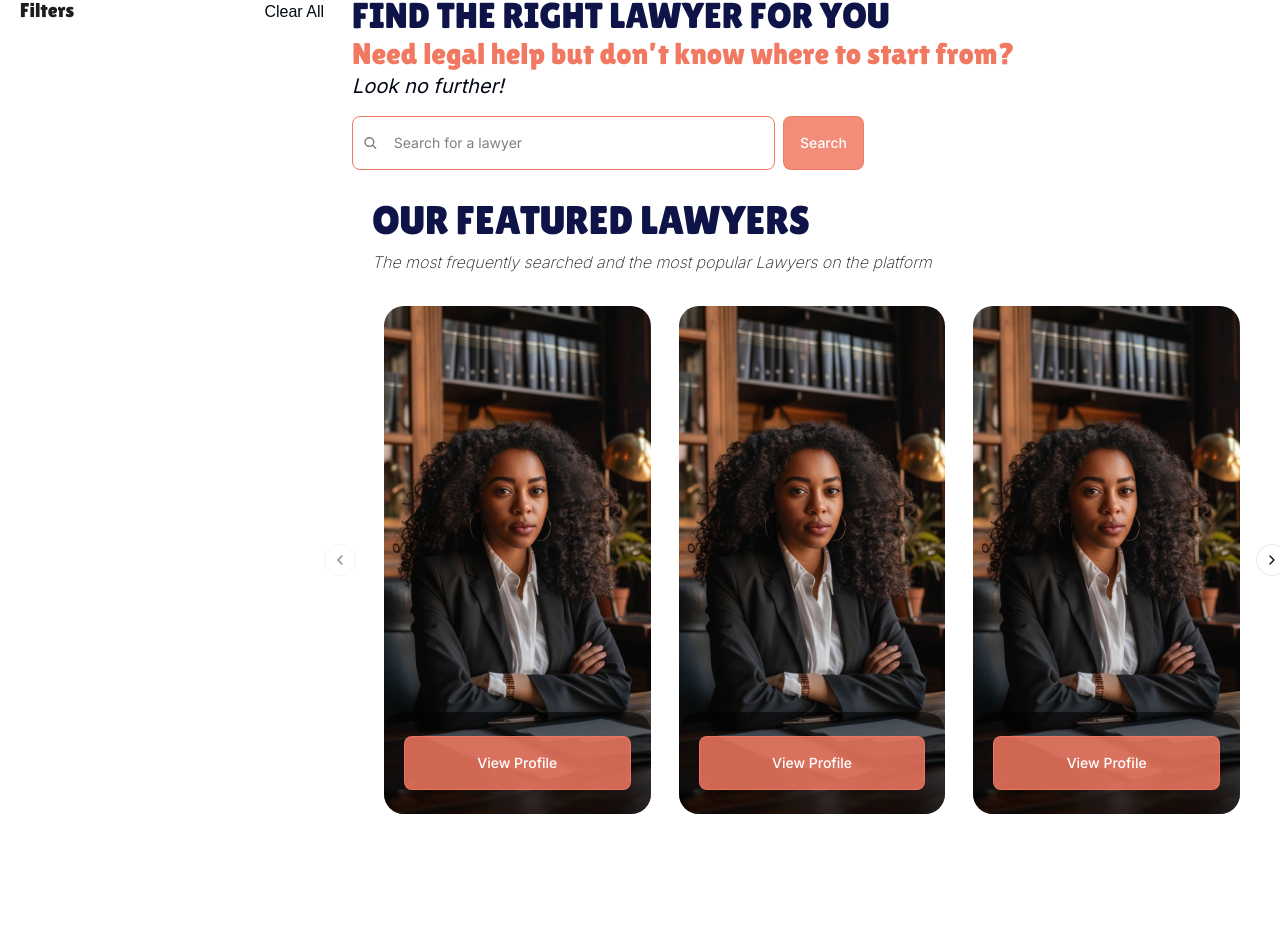
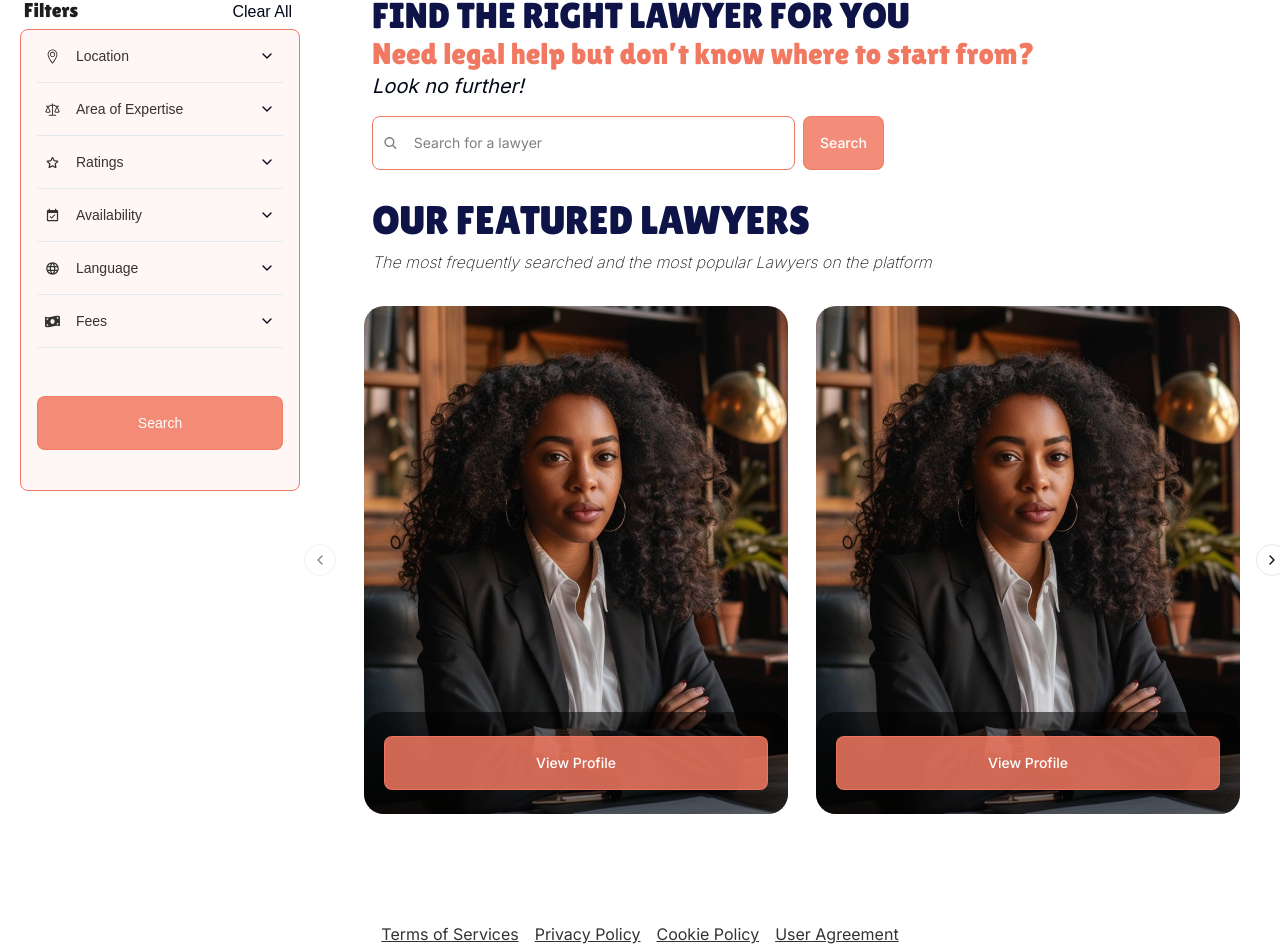
Before and after one commit to Project-legalease/legalease-client, a Next.js app: page /lawyers/find in a window 1280 px wide. Shown: the part 185-1137 px from the top of the page. Built offline with nearby package versions, Linux system fonts and the light colour scheme; a web font is replaced by a local one.

Commit message:
update: find a lawyer

```diff
--- a/components/home/featured-lawyers.tsx
+++ b/components/home/featured-lawyers.tsx
@@ -7,6 +7,7 @@ import {
   CarouselNext,
   CarouselPrevious,
 } from "@/components/ui/carousel";
+import { cn } from "@/lib/utils";
 import { usePathname } from "next/navigation";
 
 const featured: { img: string; desc: string }[] = [
@@ -41,10 +42,20 @@ function FeaturedLawyers(): React.JSX.Element {
   return (
     <div className="py-5 px-5 mb-10">
       <div className="w-full max-w-6xl mx-auto">
-        <h1 className="font-lilita text-primary-blue48 text-[2.5em]">
+        <h1
+          className={cn(
+            "font-lilita text-primary-blue48 text-[2.5em]",
+            pathname.startsWith("/lawyers/find") ? "pl-5" : "text-center"
+          )}
+        >
           OUR FEATURED LAWYERS
         </h1>
-        <h6 className="text-primary-dark1E font-extralight italic mb-8">
+        <h6
+          className={cn(
+            "text-primary-dark1E font-extralight italic mb-8",
+            pathname.startsWith("/lawyers/find") ? "pl-5" : "text-center"
+          )}
+        >
           The most frequently searched and the most popular Lawyers on the
           platform
         </h6>
@@ -59,7 +70,12 @@ function FeaturedLawyers(): React.JSX.Element {
             {featured.map((feature, index) => (
               <CarouselItem
                 key={index}
-                className="md:basis-1/2 lg:basis-1/3 pl-4 lg:pl-7"
+                className={cn(
+                  "md:basis-1/2 pl-4 lg:pl-7",
+                  pathname.startsWith("/lawyers/find")
+                    ? "lg:basis-1/2"
+                    : "lg:basis-1/3"
+                )}
               >
                 <div
                   key={index}
--- a/components/lawyers/display-lawyers.tsx
+++ b/components/lawyers/display-lawyers.tsx
@@ -4,8 +4,8 @@ import SearchField from "./search-field";
 
 export default function DisplayLawyers(): React.JSX.Element {
   return (
-    <div className="max-w-6xl w-full ">
-      <section className="w-fit">
+    <div className="w-full">
+      <section className="w-fit pl-10">
         <h2 className="uppercase text-4xl text-primary-blue48 font-lilita">
           FIND THE RIGHT LAWYER FOR YOU
         </h2>
--- a/components/lawyers/filter-search.tsx
+++ b/components/lawyers/filter-search.tsx
@@ -20,7 +20,7 @@ import {
   DropdownMenuTrigger,
 } from "@/components/ui/dropdown-menu";
 import { zodResolver } from "@hookform/resolvers/zod";
-import { useForm } from "react-hook-form";
+import { UseFormReturn, useForm } from "react-hook-form";
 import { z } from "zod";
 import { TfiLocationPin } from "react-icons/tfi";
 import { MdEventAvailable, MdOutlineLanguage } from "react-icons/md";
@@ -29,7 +29,7 @@ import { IoSearch } from "react-icons/io5";
 import { FaMoneyBillWave } from "react-icons/fa6";
 import { GoLaw } from "react-icons/go";
 
-interface FilterFieldProps {
+ export interface FilterFieldProps {
   value:
     | "location"
     | "expertise"
@@ -40,9 +40,17 @@ interface FilterFieldProps {
   label: string;
   placeholder: string;
   icon: React.JSX.Element;
+  form: UseFormReturn<{
+    location: string;
+    expertise: string;
+    ratings: string;
+    availability: string;
+    language: string;
+    fees: string;
+}, any, undefined>
 }
 
-const formSchema = z.object({
+export const formSchema = z.object({
   location: z.string({ required_error: "Location is required" }).trim(),
   expertise: z.string({ required_error: "Expertise is required" }).trim(),
   ratings: z.string({ required_error: "ratings is required" }),
@@ -51,26 +59,13 @@ const formSchema = z.object({
   fees: z.string({ required_error: "Location is required" }).trim(),
 });
 
-export default function FilterSearch(): React.JSX.Element {
-  const [loading, setLoading] = useState(false);
 
-  const form = useForm<z.infer<typeof formSchema>>({
-    resolver: zodResolver(formSchema),
-    defaultValues: {
-      location: "",
-      expertise: "",
-      ratings: "",
-      availability: "",
-      language: "",
-      fees: "",
-    },
-  });
 
-  function FilterFields({
+export function FilterFields({
   value,
   label,
   placeholder,
-    icon,
+  icon, form
 }: FilterFieldProps): React.JSX.Element {
   return (
     <AccordionItem value={value}>
@@ -102,6 +97,21 @@ export default function FilterSearch(): React.JSX.Element {
   );
 }
 
+export default function FilterSearch(): React.JSX.Element {
+  const [loading, setLoading] = useState(false);
+
+  const form = useForm<z.infer<typeof formSchema>>({
+    resolver: zodResolver(formSchema),
+    defaultValues: {
+      location: "",
+      expertise: "",
+      ratings: "",
+      availability: "",
+      language: "",
+      fees: "",
+    },
+  });
+
   async function onSubmit(values: z.infer<typeof formSchema>) {
     setLoading(true);
     console.log(values);
@@ -125,14 +135,15 @@ export default function FilterSearch(): React.JSX.Element {
     //     setLoading(false);
     //   }
   }
+
   return (
+    <DropdownMenu>
       <Form {...form}>
         <form
           onSubmit={form.handleSubmit(onSubmit)}
           className="space-y-5 max-w-lg sm:max-w-lg w-full sm:w-full mt-3 mb-[45px] fade-in-30"
         >
           <div className="flex items-start justify-center gap-2">
-          <DropdownMenu>
             <DropdownMenuTrigger asChild>
               <div className="w-full border border-primary-orange61 flex items-center gap-3 bg-white rounded-lg px-2.5 py-4">
                 <IoSearch size={16} className="text-black/50 mr-1" />
@@ -152,46 +163,52 @@ export default function FilterSearch(): React.JSX.Element {
                   value="location"
                   label="Location"
                   placeholder="e.g. Lagos"
+                  form={form}
                   icon={<TfiLocationPin size={15} />}
                 />
                 <FilterFields
                   value="expertise"
                   label="Area of Expertise"
                   placeholder="e.g. Criminal law"
+                  form={form}
                   icon={<GoLaw size={15} />}
                 />
                 <FilterFields
                   value="ratings"
                   label="Ratings"
                   placeholder="1 - 10"
+                  form={form}
                   icon={<TiStarOutline size={15} />}
                 />
                 <FilterFields
                   value="availability"
                   label="Availability"
                   placeholder="e.g. Mon - Fri"
+                  form={form}
                   icon={<MdEventAvailable size={15} />}
                 />
                 <FilterFields
                   value="language"
                   label="Language"
                   placeholder="e.g. English"
+                  form={form}
                   icon={<MdOutlineLanguage size={15} />}
                 />
                 <FilterFields
                   value="fees"
                   label="Fees"
                   placeholder="e.g. 500"
+                  form={form}
                   icon={<FaMoneyBillWave size={15} />}
                 />
               </Accordion>
             </DropdownMenuContent>
-          </DropdownMenu>
             <button className="w-fit px-4 py-4 bg-primary-orange61/85 hover:bg-primary-orange61 text-sm text-white border border-primary-orange61/85 hover:border-primary-orange61 font-medium rounded-lg duration-300">
               {loading ? "Searching" : "Search"}
             </button>
           </div>
         </form>
       </Form>
+    </DropdownMenu>
   );
 }
--- a/components/lawyers/filter-sidebar.tsx
+++ b/components/lawyers/filter-sidebar.tsx
@@ -1,10 +1,132 @@
+"use client";
+
+import React, { useState } from "react";
+import {
+  Accordion,
+  AccordionContent,
+  AccordionItem,
+  AccordionTrigger,
+} from "@/components/ui/accordion";
+import {
+  Form,
+  FormControl,
+  FormField,
+  FormItem,
+  FormMessage,
+} from "@/components/ui/form";
+import { zodResolver } from "@hookform/resolvers/zod";
+import { useForm } from "react-hook-form";
+import { z } from "zod";
+import { TfiLocationPin } from "react-icons/tfi";
+import { MdEventAvailable, MdOutlineLanguage } from "react-icons/md";
+import { TiStarOutline } from "react-icons/ti";
+import { IoSearch } from "react-icons/io5";
+import { FaMoneyBillWave } from "react-icons/fa6";
+import { GoLaw } from "react-icons/go";
+import { FilterFields, formSchema } from "./filter-search";
+
+
 export default function FilterSidebar(): React.JSX.Element {
+  const [loading, setLoading] = useState(false);
+
+  const form = useForm<z.infer<typeof formSchema>>({
+    resolver: zodResolver(formSchema),
+    defaultValues: {
+      location: "",
+      expertise: "",
+      ratings: "",
+      availability: "",
+      language: "",
+      fees: "",
+    },
+  });
+
+  async function onSubmit(values: z.infer<typeof formSchema>) {
+    setLoading(true);
+    console.log(values);
+    //   try {
+    //     const res = await axios.post("/auth/login", values);
+    //     if (res.status === 200) {
+    //       await signIn("credentials", {
+    //         ...values,
+    //         redirect: true,
+    //         redirectTo: "/dashboard",
+    //       });
+
+    //       toast.success("Successfully login!");
+    //       setLoading(false);
+    //     }
+    //     setLoading(false);
+    //   } catch (err: Error | AxiosError | any) {
+    //     if (err.response && err.response.status > 400) {
+    //       setError(err.response.data.error);
+    //     }
+    //     setLoading(false);
+    //   }
+  }
+
   return (
-    <div className="sticky top-0 max-w-[308px] w-full font-inria">
-      <div className="flex items-end justify-between">
+    <div className="hidden md:block max-w-[280px] w-full font-inria">
+      <div className="flex items-end justify-between px-1">
         <h4 className="font-lilita text-xl text-primary-dark1E">Filters</h4>
         <span className="px-1 cursor-pointer hover:underline underline-offset-2 duration-30">Clear All</span>
       </div>
+      <Form {...form}>
+        <form
+          onSubmit={form.handleSubmit(onSubmit)}
+          className="space-y-5 max-w-[308px] sm:max-w-[308px] w-full sm:w-full mt-[5px] px-4 mb-[45px] fade-in-30 border border-primary-orange61 bg-primary-whiteF5 rounded-lg"
+        >
+          <div className="flex flex-col items-start justify-center gap-2">
+              <Accordion type="multiple" className="w-full">
+                <FilterFields
+                  value="location"
+                  label="Location"
+                  placeholder="e.g. Lagos"
+                  form={form}
+                  icon={<TfiLocationPin size={15} />}
+                />
+                <FilterFields
+                  value="expertise"
+                  label="Area of Expertise"
+                  placeholder="e.g. Criminal law"
+                  form={form}
+                  icon={<GoLaw size={15} />}
+                />
+                <FilterFields
+                  value="ratings"
+                  label="Ratings"
+                  placeholder="1 - 10"
+                  form={form}
+                  icon={<TiStarOutline size={15} />}
+                />
+                <FilterFields
+                  value="availability"
+                  label="Availability"
+                  placeholder="e.g. Mon - Fri"
+                  form={form}
+                  icon={<MdEventAvailable size={15} />}
+                />
+                <FilterFields
+                  value="language"
+                  label="Language"
+                  placeholder="e.g. English"
+                  form={form}
+                  icon={<MdOutlineLanguage size={15} />}
+                />
+                <FilterFields
+                  value="fees"
+                  label="Fees"
+                  placeholder="e.g. 500"
+                  form={form}
+                  icon={<FaMoneyBillWave size={15} />}
+                />
+              </Accordion>
+            <button className="w-full px-4 py-4 my-10 bg-primary-orange61/85 hover:bg-primary-orange61 text-sm text-white border border-primary-orange61/85 hover:border-primary-orange61 font-medium rounded-lg duration-300">
+              {loading ? "Searching" : "Search"}
+            </button>
+          </div>
+        </form>
+      </Form>
     </div>
   );
 }
--- a/components/lawyers/find-lawyer.tsx
+++ b/components/lawyers/find-lawyer.tsx
@@ -1,13 +1,17 @@
+import PoliciesFooter from "../layout/policies-footer";
 import DisplayLawyers from "./display-lawyers";
 import FilterSidebar from "./filter-sidebar";
 
 export default function FindALawyer(): React.JSX.Element {
   return (
-    <div className="pt-20 pb-28 px-5 relative z-0">
-      <div className="flex relative z-0 gap-6">
+    <>
+    <div className="pt-20 pb-7 px-5">
+      <div className="flex z-0 gap-8 max-w-7xl w-full mx-auto">
         <FilterSidebar />
         <DisplayLawyers />
       </div>
     </div>
+    <PoliciesFooter />
+    </>
   );
 }
--- /dev/null
+++ b/components/layout/policies-footer.tsx
@@ -0,0 +1,24 @@
+import Link from "next/link";
+
+const contents: { text: string; link: string }[] = [
+  { text: "Terms of Services", link: "#" },
+  { text: "Privacy Policy", link: "#" },
+  { text: "Cookie Policy", link: "#" },
+  { text: "User Agreement", link: "#" },
+];
+
+export default function PoliciesFooter(): React.JSX.Element {
+  return (
+    <div className="flex items-center justify-center gap-4 p-5">
+      {contents.map((content, index) => (
+        <Link
+          key={index}
+          href={content.link}
+          className="underline text-primary-dark32"
+        >
+          {content.text}
+        </Link>
+      ))}
+    </div>
+  );
+}
```
Lines whose indentation alone changed are shown as unchanged.
